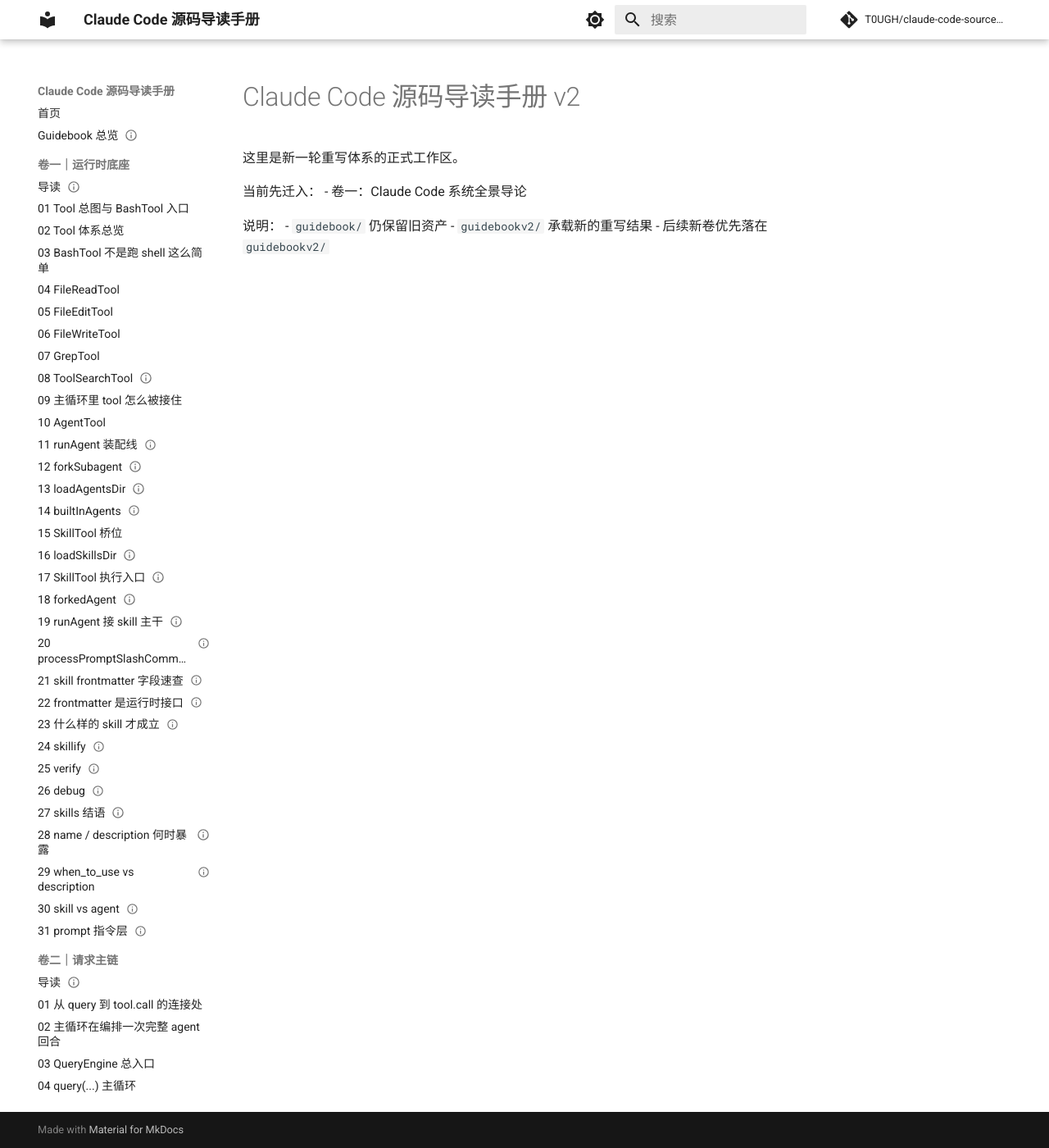
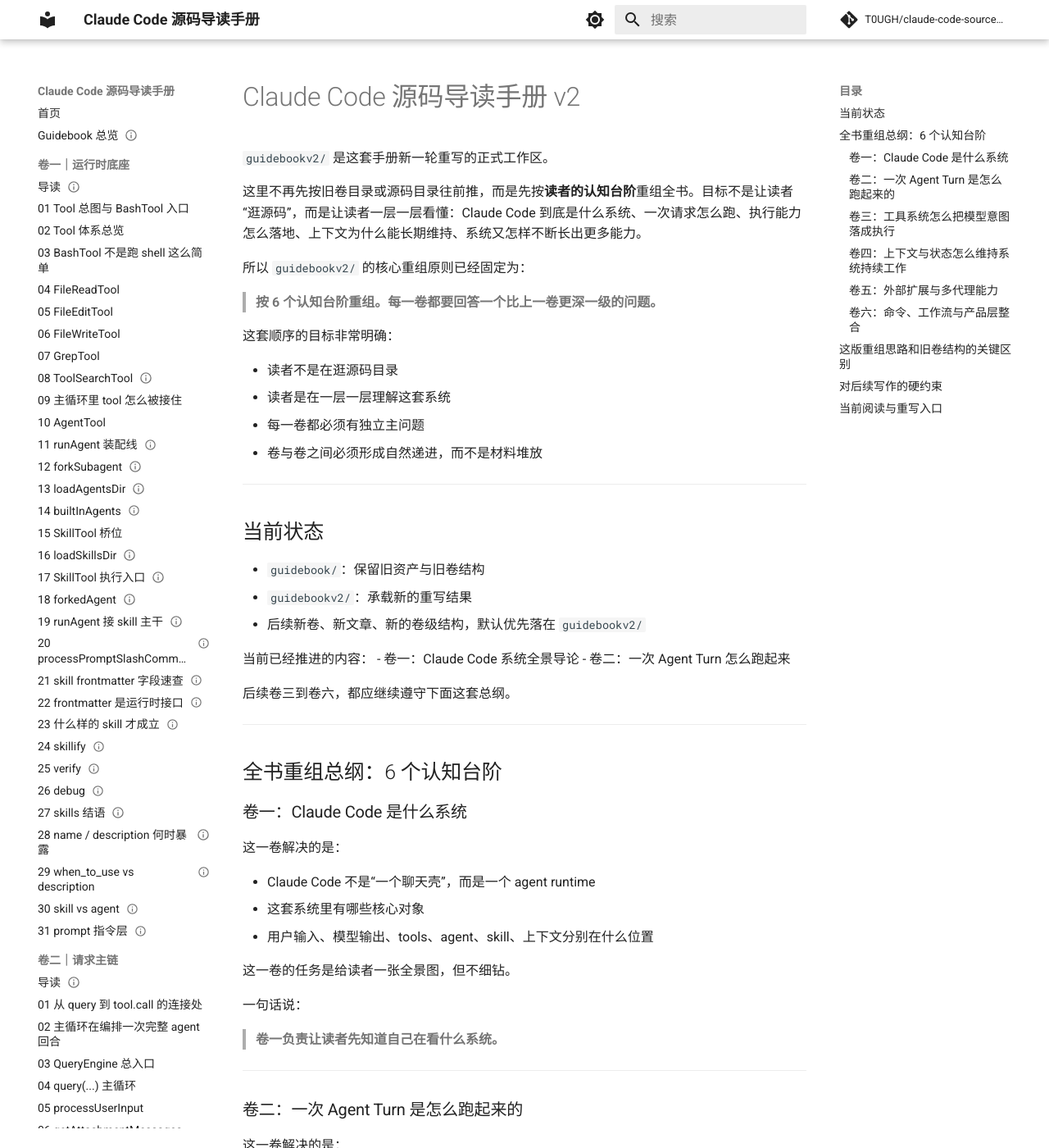
Before and after one commit to T0UGH/claude-code-source-guide, an MkDocs documentation site: the page built from docs/guidebookv2/README.md, in a window 1280 px wide and 1400 px high. Shown: the whole window at 82% size. Built offline with MkDocs 1.6.1 and Material for MkDocs 9.7.7, drawn with Linux system fonts in a browser that asks for light colours; comment, search, counter and statistics services are not loaded; some of the changed text lies outside the part shown.

Commit message:
record guidebookv2 six-step restructuring blueprint

```diff
--- a/docs/guidebookv2/README.md
+++ b/docs/guidebookv2/README.md
@@ -6,12 +6,184 @@ status: draft
 
 # Claude Code 源码导读手册 v2
 
-这里是新一轮重写体系的正式工作区。
+`guidebookv2/` 是这套手册新一轮重写的正式工作区。
 
-当前先迁入：
+这里不再先按旧卷目录或源码目录往前推，而是先按**读者的认知台阶**重组全书。目标不是让读者“逛源码”，而是让读者一层一层看懂：Claude Code 到底是什么系统、一次请求怎么跑、执行能力怎么落地、上下文为什么能长期维持、系统又怎样不断长出更多能力。
+
+所以 `guidebookv2/` 的核心重组原则已经固定为：
+
+> **按 6 个认知台阶重组。每一卷都要回答一个比上一卷更深一级的问题。**
+
+这套顺序的目标非常明确：
+
+- 读者不是在逛源码目录
+- 读者是在一层一层理解这套系统
+- 每一卷都必须有独立主问题
+- 卷与卷之间必须形成自然递进，而不是材料堆放
+
+---
+
+## 当前状态
+
+- `guidebook/`：保留旧资产与旧卷结构
+- `guidebookv2/`：承载新的重写结果
+- 后续新卷、新文章、新的卷级结构，默认优先落在 `guidebookv2/`
+
+当前已经推进的内容：
 - 卷一：Claude Code 系统全景导论
+- 卷二：一次 Agent Turn 怎么跑起来
 
-说明：
-- `guidebook/` 仍保留旧资产
-- `guidebookv2/` 承载新的重写结果
-- 后续新卷优先落在 `guidebookv2/`
+后续卷三到卷六，都应继续遵守下面这套总纲。
+
+---
+
+## 全书重组总纲：6 个认知台阶
+
+### 卷一：Claude Code 是什么系统
+
+这一卷解决的是：
+
+- Claude Code 不是“一个聊天壳”，而是一个 agent runtime
+- 这套系统里有哪些核心对象
+- 用户输入、模型输出、tools、agent、skill、上下文分别在什么位置
+
+这一卷的任务是给读者一张全景图，但不细钻。
+
+一句话说：
+
+> **卷一负责让读者先知道自己在看什么系统。**
+
+---
+
+### 卷二：一次 Agent Turn 是怎么跑起来的
+
+这一卷解决的是：
+
+- 用户输入怎么进入系统
+- `processUserInput.ts` 到 `query.ts` 之间发生了什么
+- 模型回复、`tool_use`、继续追问，这一轮怎么闭环
+
+这一卷就是主循环卷，解决动态主线。
+
+一句话说：
+
+> **卷二负责让读者看见一次 agent turn 是怎么真正跑起来的。**
+
+---
+
+### 卷三：工具系统怎么把模型意图落成执行
+
+这一卷解决的是：
+
+- Tool 抽象
+- tool orchestration
+- tool execution
+- Bash / File / Search 这些本地能力怎么被 runtime 接住
+
+这一卷就是执行能力卷。
+
+一句话说：
+
+> **卷三负责回答：模型已经决定做事之后，runtime 怎么把这个意图真正落成现实执行。**
+
+---
+
+### 卷四：上下文与状态怎么维持系统持续工作
+
+这一卷解决的是：
+
+- messages
+- context construction
+- system prompt / additional contexts
+- collapse / compaction / projection
+- 为什么它不会无限膨胀死掉
+
+这一卷就是持续工作卷。
+
+一句话说：
+
+> **卷四负责解释：Claude Code 为什么不是跑一轮就散，而是能持续工作、长期维持。**
+
+---
+
+### 卷五：外部扩展与多代理能力
+
+这一卷解决的是：
+
+- MCP
+- skills
+- agents
+- subagents
+- 外部资源怎么接入
+- Claude Code 怎么变成一个可扩展平台
+
+这一卷就是扩展能力卷。
+
+一句话说：
+
+> **卷五负责解释：这套系统怎样长出更多能力，并接入系统之外的能力源。**
+
+---
+
+### 卷六：命令、工作流与产品层整合
+
+这一卷解决的是：
+
+- slash commands
+- runtime 命令入口
+- skill frontmatter / runtime interface
+- command / tool / skill / agent 的边界
+- Claude Code 最终为什么呈现为今天这个产品
+
+这一卷是产品整合卷 / 控制层卷。
+
+一句话说：
+
+> **卷六负责把用户入口、控制层、运行时接口和最终产品形态收成一体。**
+
+---
+
+## 这版重组思路和旧卷结构的关键区别
+
+这版设计和旧卷结构相比，最关键的差异不是换了几个标题，而是：
+
+> **每一卷都必须回答一个比上一卷更深一级的问题。**
+
+旧结构里，工具、skills、agents 等材料虽然很多，但“读者为什么按这个顺序学”并没有被钉得足够硬。
+
+而 `guidebookv2/` 的重组目标是：
+
+- 卷一先回答：这是什么系统
+- 卷二再回答：它一轮怎么跑
+- 卷三继续回答：它怎么真正做事
+- 卷四再回答：它怎么长期维持
+- 卷五继续回答：它怎么长能力
+- 卷六最后回答：它怎么收成今天这个产品
+
+这样读者的感觉就会变成：
+
+- 我不是在逛源码目录
+- 我是在一层一层理解这套系统
+
+这才更像一本书，而不是一组源码笔记的重新摆放。
+
+---
+
+## 对后续写作的硬约束
+
+从这一版开始，后续卷级设计、单卷重写、文章迁移，都默认遵守下面这几条：
+
+1. **卷优先于文章。** 先回答这一卷解决什么，再决定文章怎么拆。
+2. **主问题优先于材料归档。** 不是先看有哪些旧文章，再决定卷；而是先定卷的主问题，再决定旧材料怎么回收。
+3. **认知递进优先于源码目录。** 读者的理解坡度，比源码文件夹结构更重要。
+4. **卷与卷之间必须形成导流。** 每一卷都要自然把读者送进下一卷，而不是断开。
+5. **避免提前抢后面卷的职责。** 每一卷只解决自己那一级问题，不提前深讲下一层正题。
+
+---
+
+## 当前阅读与重写入口
+
+- [卷一｜Claude Code 系统全景导论](./volume-1/index.md)
+- [卷二｜一次 Agent Turn 怎么跑起来](./volume-2/index.md)
+
+后续卷三到卷六，将在这套总纲下继续展开。
```
